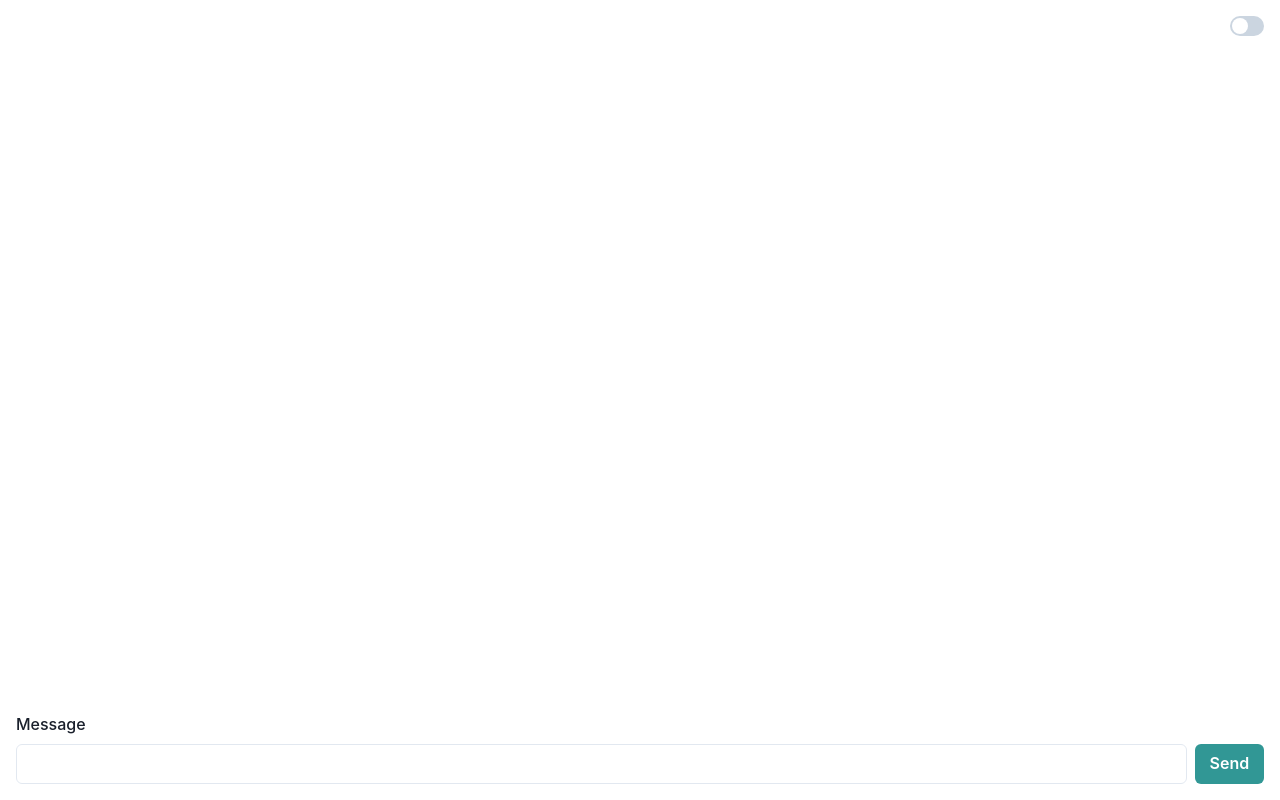
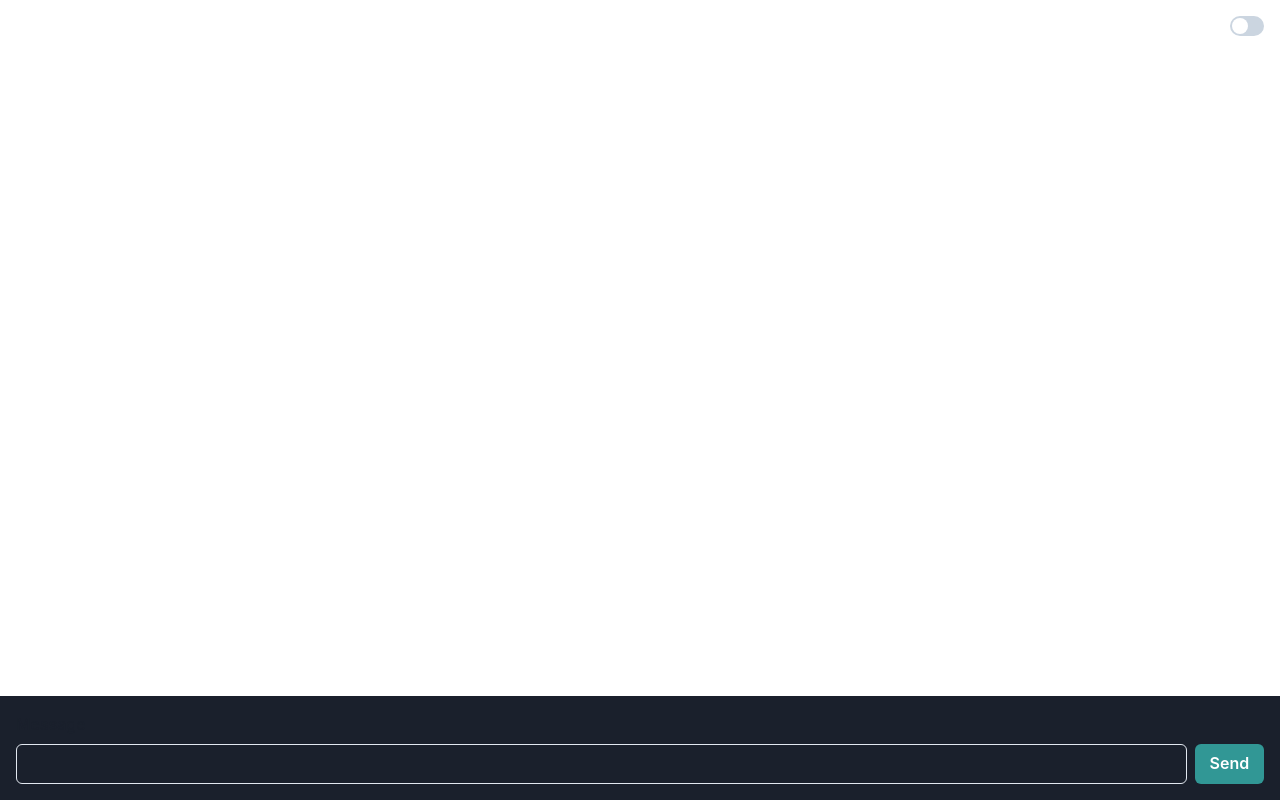
Before and after one commit to feliciaszhang/roaming, a Next.js app in the folder client/: page / in a window 1280 px wide. Built offline with nearby package versions, Linux system fonts and the light colour scheme.

Commit message:
finish scrolling + sticky footer feature

```diff
--- /dev/null
+++ b/client/src/components/MessageItem.tsx
@@ -0,0 +1,20 @@
+import React, { InputHTMLAttributes, useEffect, useRef } from "react";
+import { InputField } from "./InputField";
+import { Form, Formik } from "formik";
+import { Text, Button, ListItem, List } from "@chakra-ui/react";
+
+type MessageItemProps = InputHTMLAttributes<HTMLInputElement> & {
+  messageItem: string;
+};
+
+export const MessageItem: React.FC<MessageItemProps> = ({messageItem}) => {
+  const messageRef = useRef<HTMLInputElement>(null);
+
+  useEffect(() => {
+    messageRef.current.scrollIntoView({ behavior: "smooth" });
+  })
+
+  return (
+    <Text ref={messageRef}>{messageItem}</Text>
+  );
+};
--- /dev/null
+++ b/client/src/components/MessageList.tsx
@@ -0,0 +1,22 @@
+import React, { InputHTMLAttributes, useEffect, useRef } from "react";
+import { InputField } from "./InputField";
+import { Form, Formik } from "formik";
+import { Box, Button, ListItem, List } from "@chakra-ui/react";
+import { MessageItem } from "./MessageItem";
+
+type MessageListProps = InputHTMLAttributes<HTMLInputElement> & {
+  messageList: string[];
+};
+
+export const MessageList: React.FC<MessageListProps> = ({messageList}) => {
+
+  return (
+    <List spacing={5} m={4} marginBottom={6}>
+      {messageList.map((message, i) => (
+        <ListItem key={i}>
+          <MessageItem messageItem={message}/>
+        </ListItem>
+      ))}
+    </List>
+  );
+};
--- a/client/src/components/MessageListField.tsx
+++ /dev/null
@@ -1,20 +0,0 @@
-import React, { InputHTMLAttributes } from "react";
-import { InputField } from "./InputField";
-import { Form, Formik } from "formik";
-import { Box, Button, ListItem, List } from "@chakra-ui/react";
-
-type MessageListFieldProps = InputHTMLAttributes<HTMLInputElement> & {
-  messageList: string[];
-};
-
-export const MessageListField: React.FC<MessageListFieldProps> = ({
-  messageList,
-}) => {
-  return (
-    <List spacing={5}>
-      {messageList.map((message, i) => (
-        <ListItem>{message}</ListItem>
-      ))}
-    </List>
-  );
-};
--- a/client/src/pages/_app.tsx
+++ b/client/src/pages/_app.tsx
@@ -9,8 +9,8 @@ import {
 } from "@chakra-ui/react";
 import { DarkModeSwitch } from "../components/DarkModeSwitch";
 import { useSocket } from "../useSocket";
-import { MessageField } from "../components/MessageField";
-import { MessageListField } from "../components/MessageListField";
+import { SendField } from "../components/SendField";
+import { MessageList } from "../components/MessageList";
 
 export const App = () => {
   const { messageList, sendMessage } = useSocket("12");
@@ -22,17 +22,14 @@ export const App = () => {
   return (
     <ChakraProvider theme={theme}>
       <Box fontSize="xl">
-        <Grid minH="100vh" p={3}>
+        <Grid minH="100vh" p={3} paddingBottom="90px">
           <DarkModeSwitch />
           <VStack spacing={8}>
-            <MessageListField messageList={messageList} />
-            <Flex
-              bottom={0}
-              position="fixed"
-              display="block"
-              width="100%"
-            >
-              <MessageField handleSendMessage={handleSendMessage} />
+            <Flex width="100%" alignItems="flex-start" overflow="hidden">
+              <MessageList messageList={messageList} />
+            </Flex>
+            <Flex bottom={0} position="fixed" display="block" width="100%" bg={"gray.800"}>
+              <SendField handleSendMessage={handleSendMessage} />
             </Flex>
           </VStack>
         </Grid>
```
Also changed, not shown: client/src/components/SendField.tsx (renamed from client/src/components/MessageField.tsx, +4 -4 lines).
